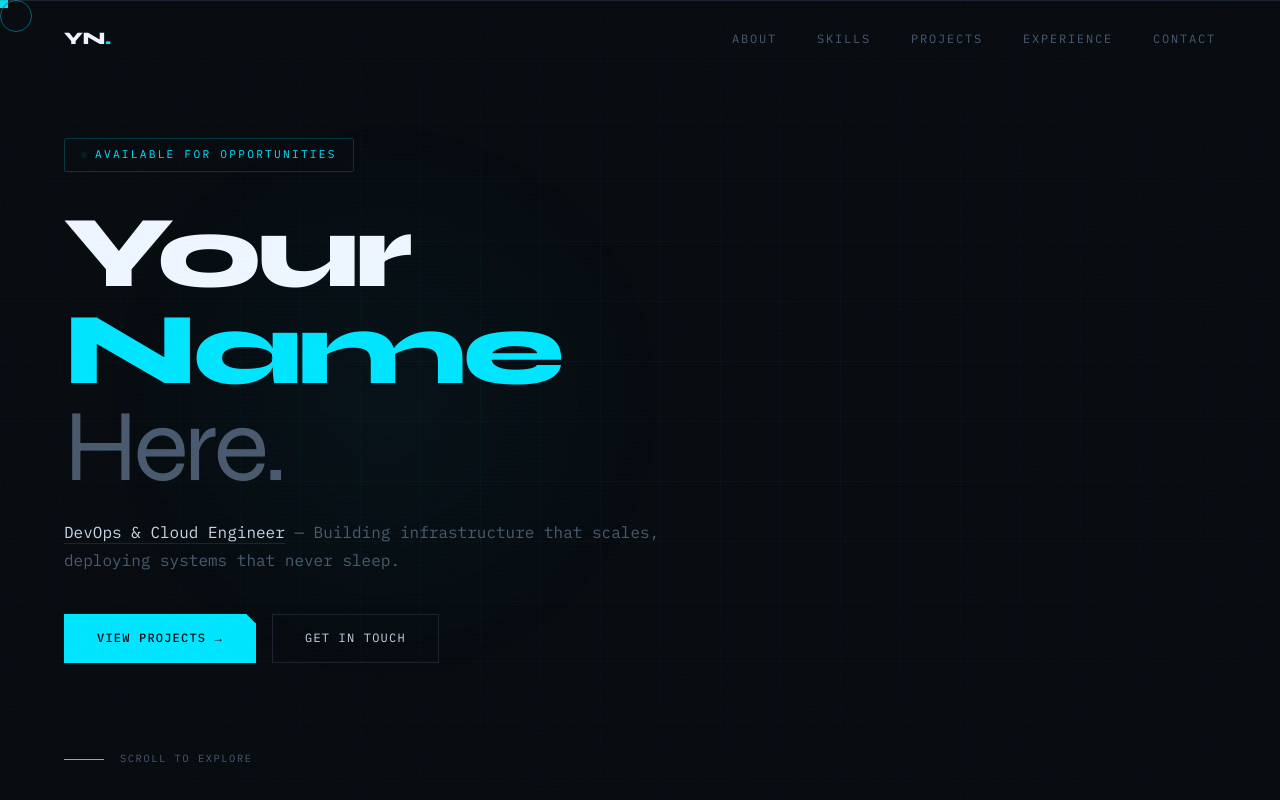
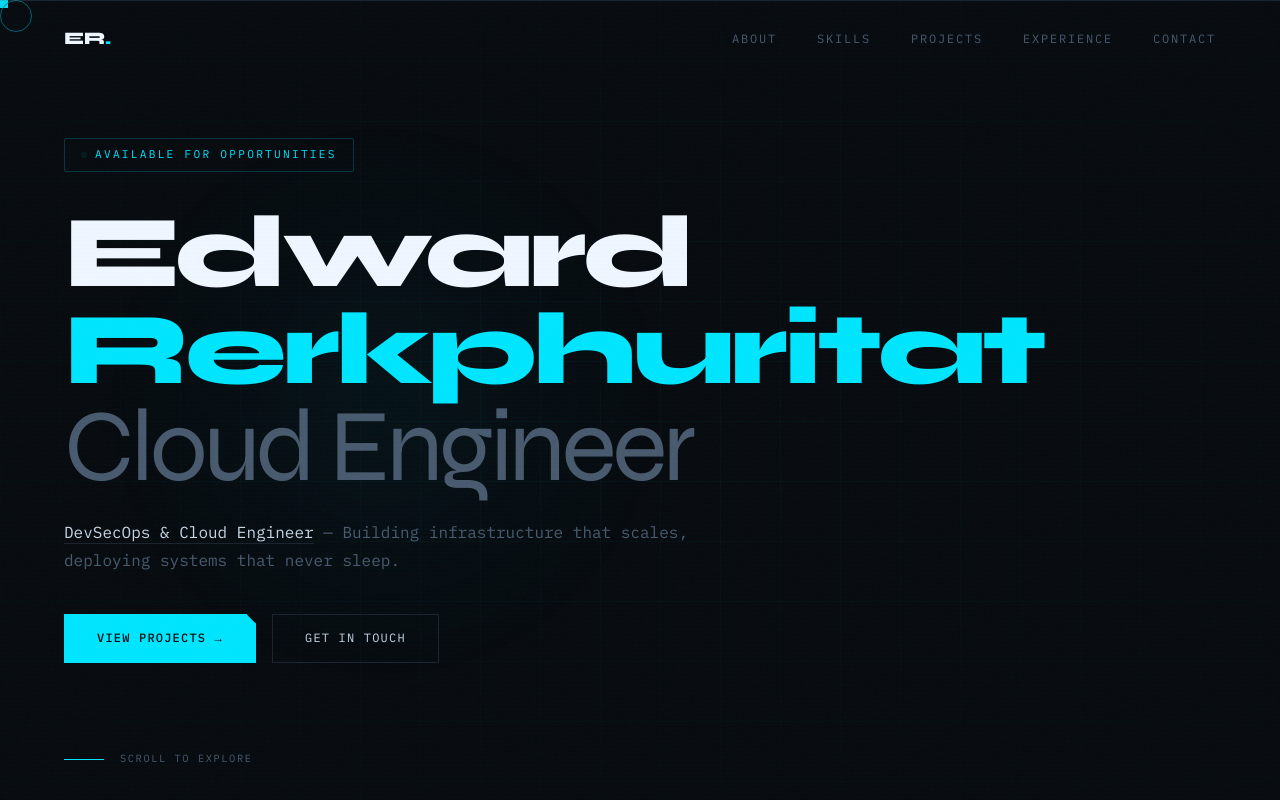
Before and after one commit to rerkted/aws-server, a plain HTML site: page website/index.html in a window 1280 px wide. Shown: the top 800 px of the page. Drawn offline with Linux system fonts and the light colour scheme.

Commit message:
fix: edit title

```diff
--- a/website/index.html
+++ b/website/index.html
@@ -3,7 +3,7 @@
 <head>
   <meta charset="UTF-8" />
   <meta name="viewport" content="width=device-width, initial-scale=1.0"/>
-  <title>Your Name — Engineer</title>
+  <title>Edward Rerkphuritat - Cloud Engineer</title>
   <link rel="preconnect" href="https://fonts.googleapis.com">
   <link href="https://fonts.googleapis.com/css2?family=Syne:wght@400;600;700;800&family=IBM+Plex+Mono:wght@300;400;500&display=swap" rel="stylesheet">
   <style>
@@ -645,7 +645,7 @@
   <div class="cursor-ring" id="cursorRing"></div>
 
   <nav id="nav">
-    <div class="nav-logo">YN<span>.</span></div>
+    <div class="nav-logo">ER<span>.</span></div>
     <ul class="nav-links">
       <li><a href="#about">About</a></li>
       <li><a href="#skills">Skills</a></li>
@@ -662,12 +662,12 @@
     <div class="hero-content">
       <div class="hero-tag">Available for opportunities</div>
       <h1 class="hero-name">
-        Your<br>
-        <span class="accent">Name</span><br>
-        <span class="dim">Here.</span>
+        Edward<br>
+        <span class="accent">Rerkphuritat</span><br>
+        <span class="dim">Cloud Engineer</span>
       </h1>
       <p class="hero-title">
-        <span>DevOps & Cloud Engineer</span> — Building infrastructure that scales,<br>
+        <span>DevSecOps & Cloud Engineer</span> — Building infrastructure that scales,<br>
         deploying systems that never sleep.
       </p>
       <div class="hero-cta">
```
